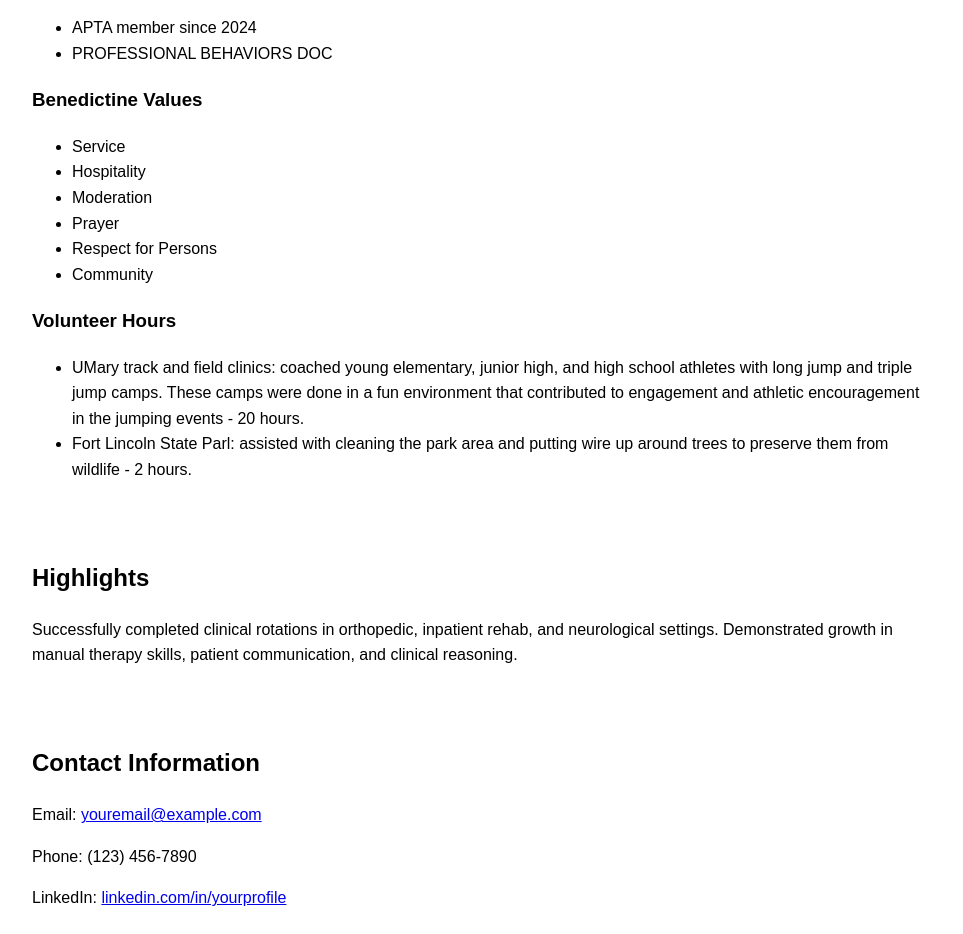
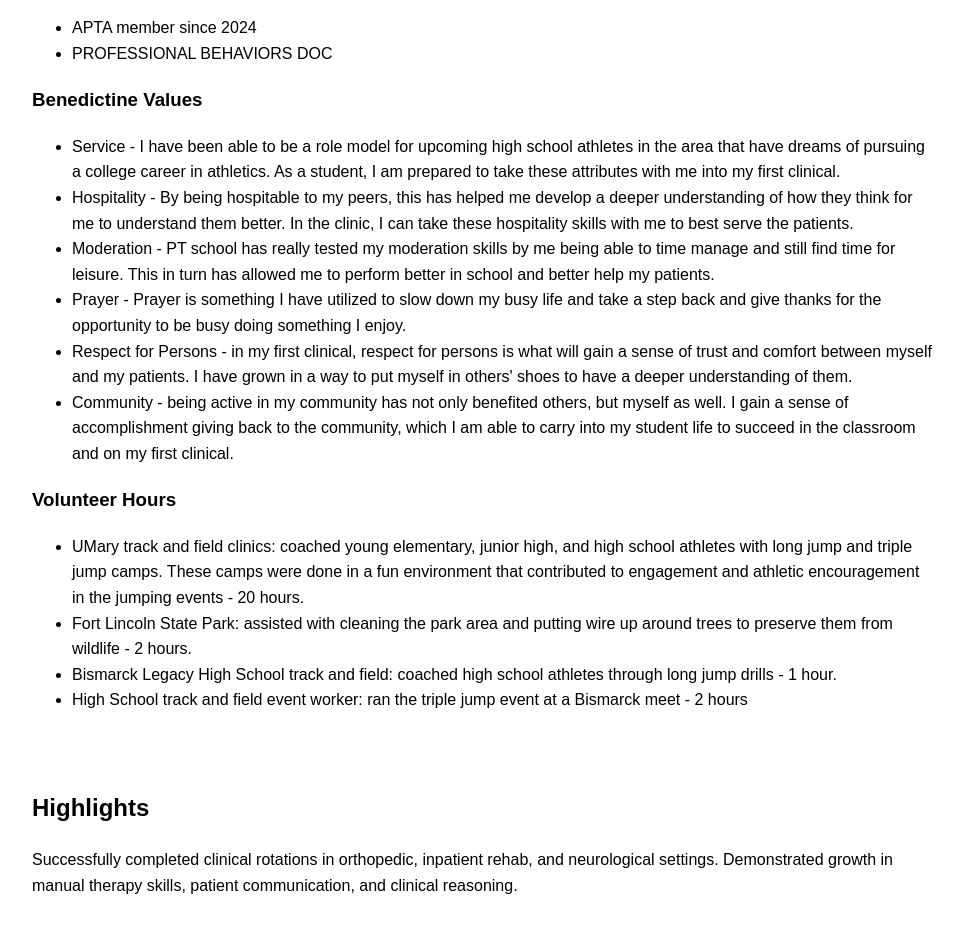
Before and after one commit to haydenvonw19/PT-Portfolio, a plain HTML site: page index.html in a window 1280 px wide. Shown: the part 1080-2014 px from the top of the page, without its empty margins (158-1121 px from the left). Drawn offline with Linux system fonts and the light colour scheme.

Commit message:
Update index.html

```diff
--- a/index.html
+++ b/index.html
@@ -72,17 +72,19 @@
     </ul>
     <h3>Benedictine Values</h3>
     <ul>
-      <li>Service</li>
-      <li>Hospitality</li>
-      <li>Moderation</li>
-      <li>Prayer</li>
-      <li>Respect for Persons</li>
-      <li>Community</li>
+      <li>Service - I have been able to be a role model for upcoming high school athletes in the area that have dreams of pursuing a college career in athletics. As a student, I am prepared to take these attributes with me into my first clinical.</li>
+      <li>Hospitality - By being hospitable to my peers, this has helped me develop a deeper understanding of how they think for me to understand them better. In the clinic, I can take these hospitality skills with me to best serve the patients.</li>
+      <li>Moderation - PT school has really tested my moderation skills by me being able to time manage and still find time for leisure. This in turn has allowed me to perform better in school and better help my patients.</li>
+      <li>Prayer - Prayer is something I have utilized to slow down my busy life and take a step back and give thanks for the opportunity to be busy doing something I enjoy.</li>
+      <li>Respect for Persons - in my first clinical, respect for persons is what will gain a sense of trust and comfort between myself and my patients. I have grown in a way to put myself in others' shoes to have a deeper understanding of them.</li>
+      <li>Community - being active in my community has not only benefited others, but myself as well. I gain a sense of accomplishment giving back to the community, which I am able to carry into my student life to succeed in the classroom and on my first clinical.</li>
     </ul>
     <h3>Volunteer Hours</h3>
     <ul>
       <li>UMary track and field clinics: coached young elementary, junior high, and high school athletes with long jump and triple jump camps. These camps were done in a fun environment that contributed to engagement and athletic encouragement in the jumping events - 20 hours. </li>
-      <li>Fort Lincoln State Parl: assisted with cleaning the park area and putting wire up around trees to preserve them from wildlife - 2 hours.</li>
+      <li>Fort Lincoln State Park: assisted with cleaning the park area and putting wire up around trees to preserve them from wildlife - 2 hours.</li>
+      <li>Bismarck Legacy High School track and field: coached high school athletes through long jump drills - 1 hour.</li>
+      <li>High School track and field event worker: ran the triple jump event at a Bismarck meet - 2 hours</li>
     </ul>
   </section>
 
```
